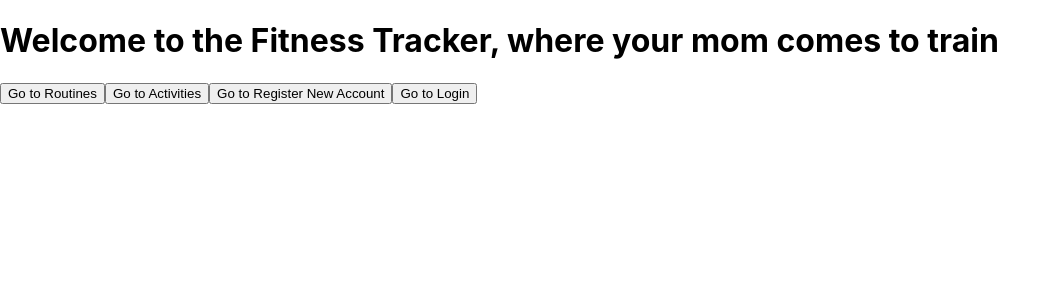
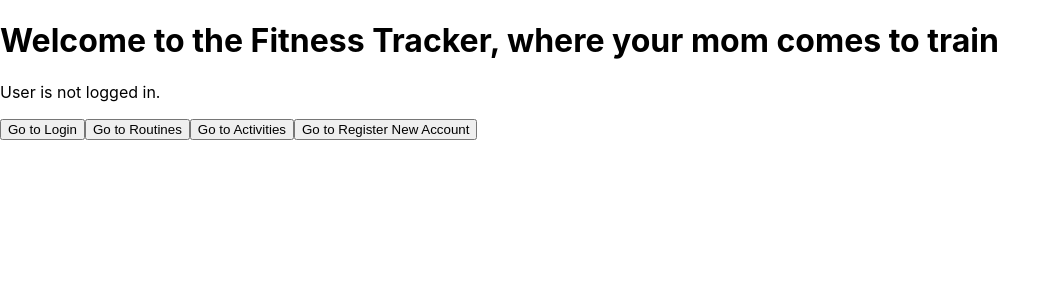
Before and after one commit to scottistas1406/FitnessTrackerFrontEnd, a React (Create React App) app: page / in a window 1280 px wide. Shown: the top 300 px of the page, without its empty margins (0-1060 px from the left). Built offline with nearby package versions, Linux system fonts and the light colour scheme.

Commit message:
create login Save and pass token to app.js and home.js

```diff
--- a/src/App.js
+++ b/src/App.js
@@ -1,16 +1,38 @@
-import './App.css';
-import { Home, Routines, Activities, Register,Login } from './components';
+import React, { useState, useEffect } from 'react';
+import { Home, Routines, Activities, Register, Login } from './components';
 import { BrowserRouter as Router, Route, Routes } from 'react-router-dom';
 
 function App() {
+  const [token, setToken] = useState(localStorage.getItem('token'));
+
+  useEffect(() => {
+    const storedToken = localStorage.getItem('token');
+    if (storedToken) {
+      setToken(storedToken);
+    }
+  }, []);
+
+  const handleLogin = (newToken) => {
+    setToken(newToken);
+    localStorage.setItem('token', newToken);
+  };
+
+  const handleLogout = () => {
+    setToken(null);
+    localStorage.removeItem('token');
+  };
+
   return (
     <Router>
       <Routes>
-        <Route path="/" element={<Home />} /> {/* Set Home as the default route */}
+        <Route
+          path="/"
+          element={<Home token={token} onLogout={handleLogout} />}
+        />
         <Route path="/routines" element={<Routines />} />
         <Route path="/activities" element={<Activities />} />
         <Route path="/register" element={<Register />} />
-        <Route path="/login" element={<Login/>} />
+        <Route path="/login" element={<Login onLogin={handleLogin} />} />
       </Routes>
     </Router>
   );
--- a/src/components/home.js
+++ b/src/components/home.js
@@ -1,12 +1,30 @@
 import React from 'react';
 import { Link } from 'react-router-dom';
 
-const Home = () => {
+const Home = ({ token }) => {
+  const handleLogout = () => {
+    // Clear the token from local storage
+    localStorage.removeItem('token');
+    // Perform any additional logout actions if needed
+  };
+
   return (
     <div>
       <h1>Welcome to the Fitness Tracker, where your mom comes to train</h1>
-      <p></p>
-      <p></p>
+      {/* Render different content based on whether the user is logged in */}
+      {token ? (
+        <>
+          <p>User is logged in.</p>
+          <button onClick={handleLogout}>Logout</button>
+        </>
+      ) : (
+        <>
+          <p>User is not logged in.</p>
+          <Link to="/login">
+            <button>Go to Login</button>
+          </Link>
+        </>
+      )}
       <Link to="/routines">
         <button>Go to Routines</button>
       </Link>
@@ -16,9 +34,6 @@ const Home = () => {
       <Link to="/register">
         <button>Go to Register New Account</button>
       </Link>
-      <Link to="/login">
-        <button>Go to Login</button>
-      </Link>
     </div>
   );
 };
--- a/src/components/login.js
+++ b/src/components/login.js
@@ -1,9 +1,11 @@
 import React, { useState } from 'react';
+import { useNavigate } from 'react-router-dom';
 import { callApi } from '../api';
 
 const Login = () => {
   const [username, setUsername] = useState('');
   const [password, setPassword] = useState('');
+  const navigate = useNavigate();
 
   const loginUser = async () => {
     try {
@@ -18,7 +20,10 @@ const Login = () => {
 
       alert(response.message); // Display login success message
       // Store the token in local storage or state for further use
-      // Redirect to a protected page or perform other actions
+      localStorage.setItem('token', response.token); // Save the token in local storage
+
+      // Redirect to the home page
+      navigate('/');
     } catch (error) {
       console.error(error);
       alert('Login failed. Please try again.'); // Display login failure message
```
